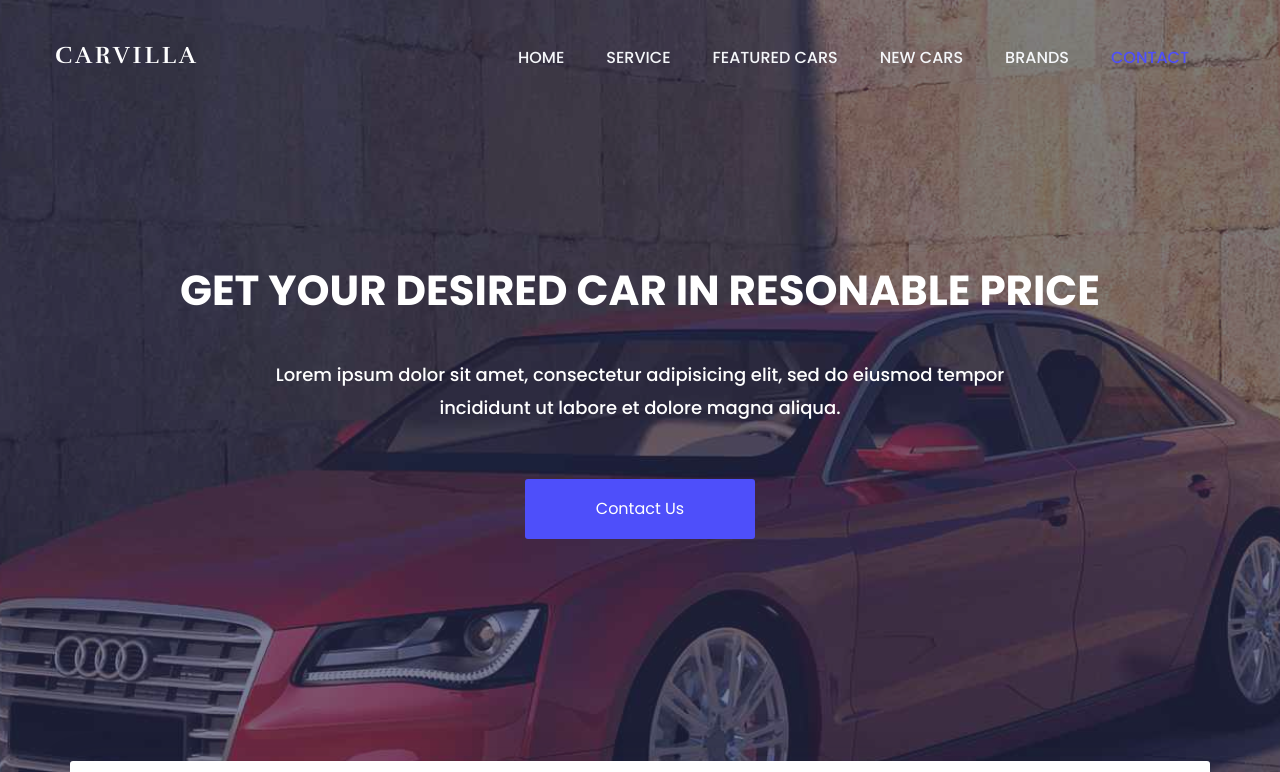
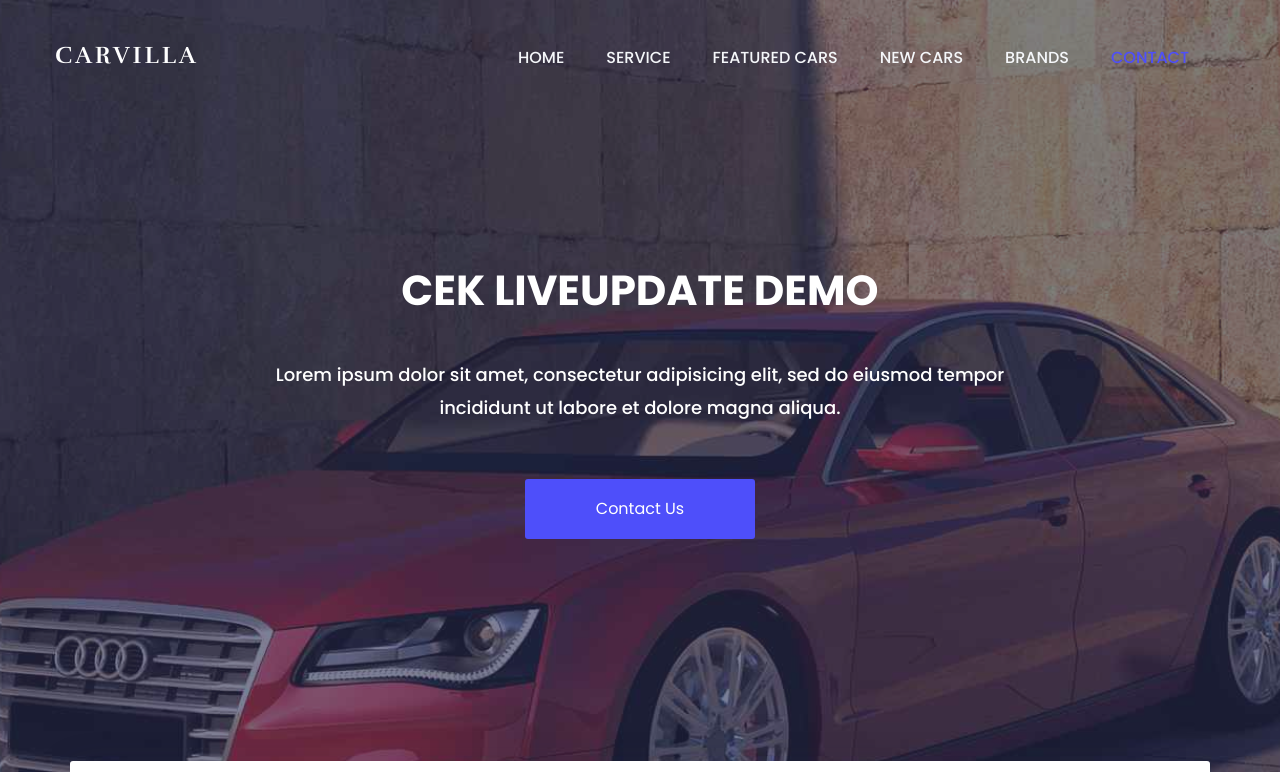
Before and after one commit to upiupiup/CI-CD-pipeline, a plain HTML site: page index.html in a window 1280 px wide. Shown: the top 772 px of the page. Drawn offline with nearby package versions, Linux system fonts and the light colour scheme.

Commit message:
Update index.html

```diff
--- a/index.html
+++ b/index.html
@@ -105,7 +105,7 @@
 
 			<div class="container">
 				<div class="welcome-hero-txt">
-					<h2>get your desired car in resonable price</h2>
+					<h2>Cek liveupdate demo</h2>
 					<p>
 						Lorem ipsum dolor sit amet, consectetur adipisicing elit, sed do eiusmod tempor incididunt ut labore et dolore   magna aliqua.
 					</p>
```
